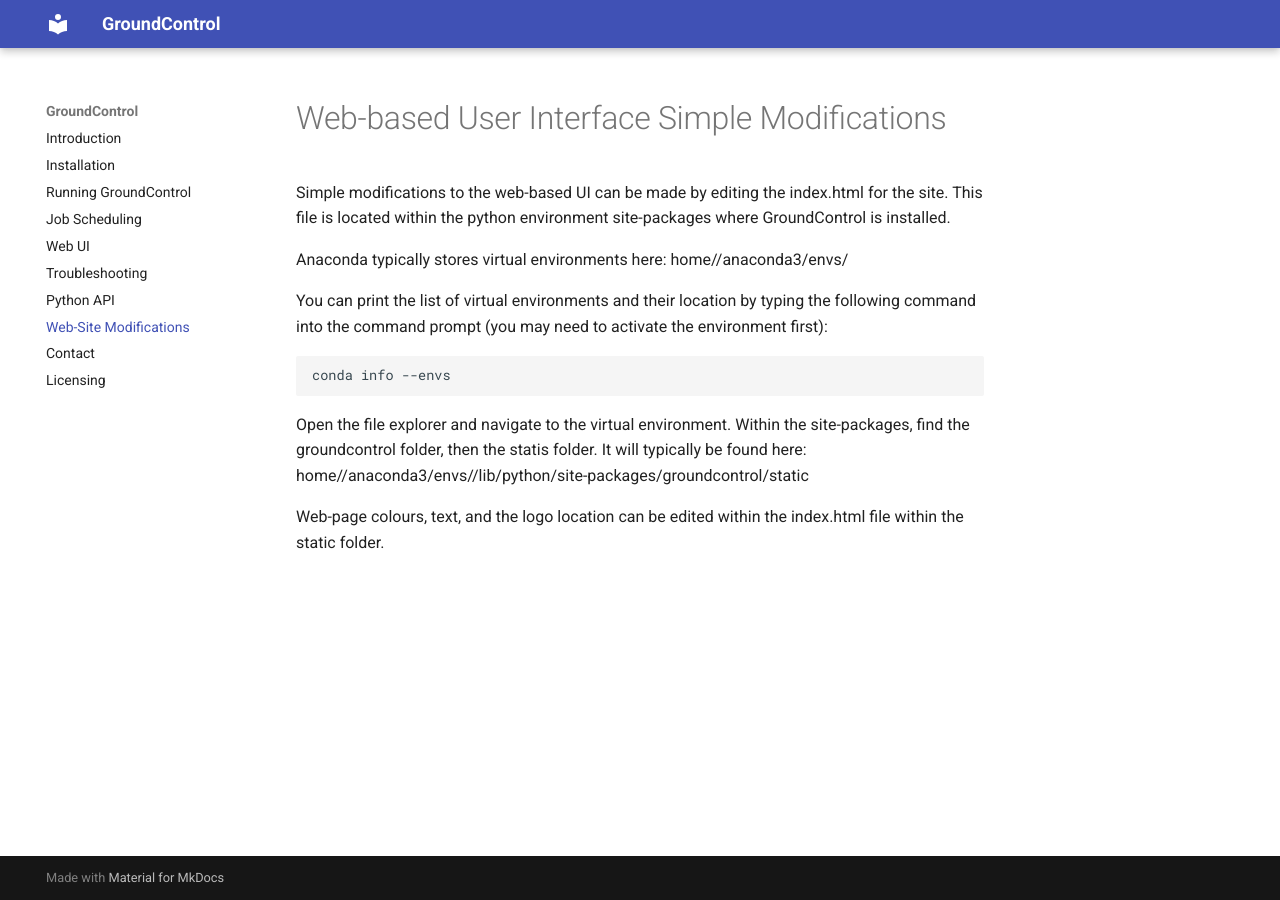
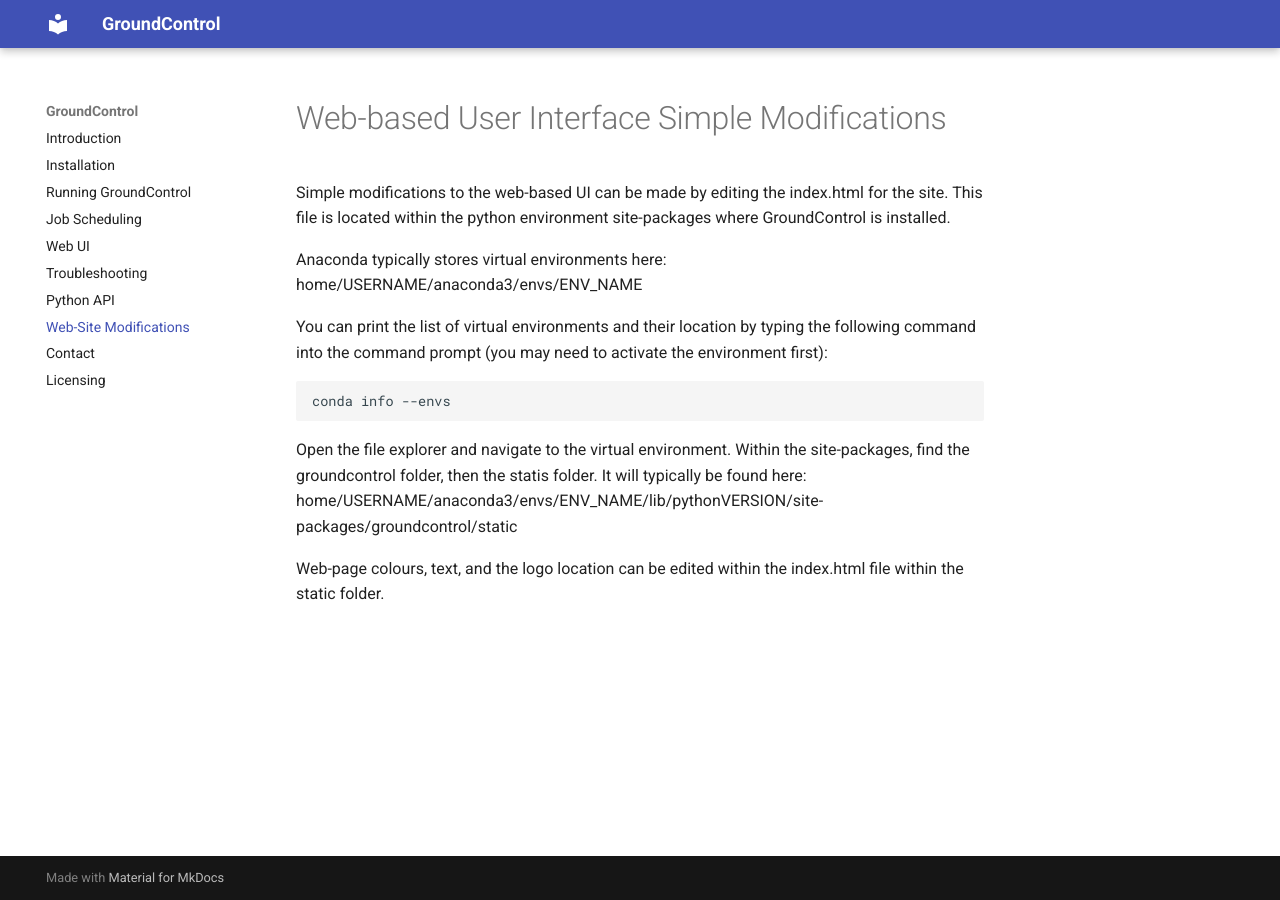
Before and after one commit to nesdolya/GroundControl, an MkDocs documentation site: the page built from docs/aethetics.md, in a window 1280 px wide. Built offline with MkDocs 1.6.1 and Material for MkDocs 9.7.7, drawn with Linux system fonts in a browser that asks for light colours.

Commit message:
Update aethetics.md

```diff
--- a/docs/aethetics.md
+++ b/docs/aethetics.md
@@ -1,12 +1,12 @@
 # Web-based User Interface Simple Modifications
 Simple modifications to the web-based UI can be made by editing the index.html for the site. This file is located within the python environment site-packages where GroundControl is installed.
 
-Anaconda typically stores virtual environments here: home/<USERNAME>/anaconda3/envs/<ENV_NAME>
+Anaconda typically stores virtual environments here: home/USERNAME/anaconda3/envs/ENV_NAME
 
 You can print the list of virtual environments and their location by typing the following command into the command prompt (you may need to activate the environment first):
 
     conda info --envs
 
-Open the file explorer and navigate to the virtual environment. Within the site-packages, find the groundcontrol folder, then the statis folder. It will typically be found here: home/<USERNAME>/anaconda3/envs/<ENV_NAME>/lib/python<VERSION>/site-packages/groundcontrol/static
+Open the file explorer and navigate to the virtual environment. Within the site-packages, find the groundcontrol folder, then the statis folder. It will typically be found here: home/USERNAME/anaconda3/envs/ENV_NAME/lib/pythonVERSION/site-packages/groundcontrol/static
 
 Web-page colours, text, and the logo location can be edited within the index.html file within the static folder.
```
